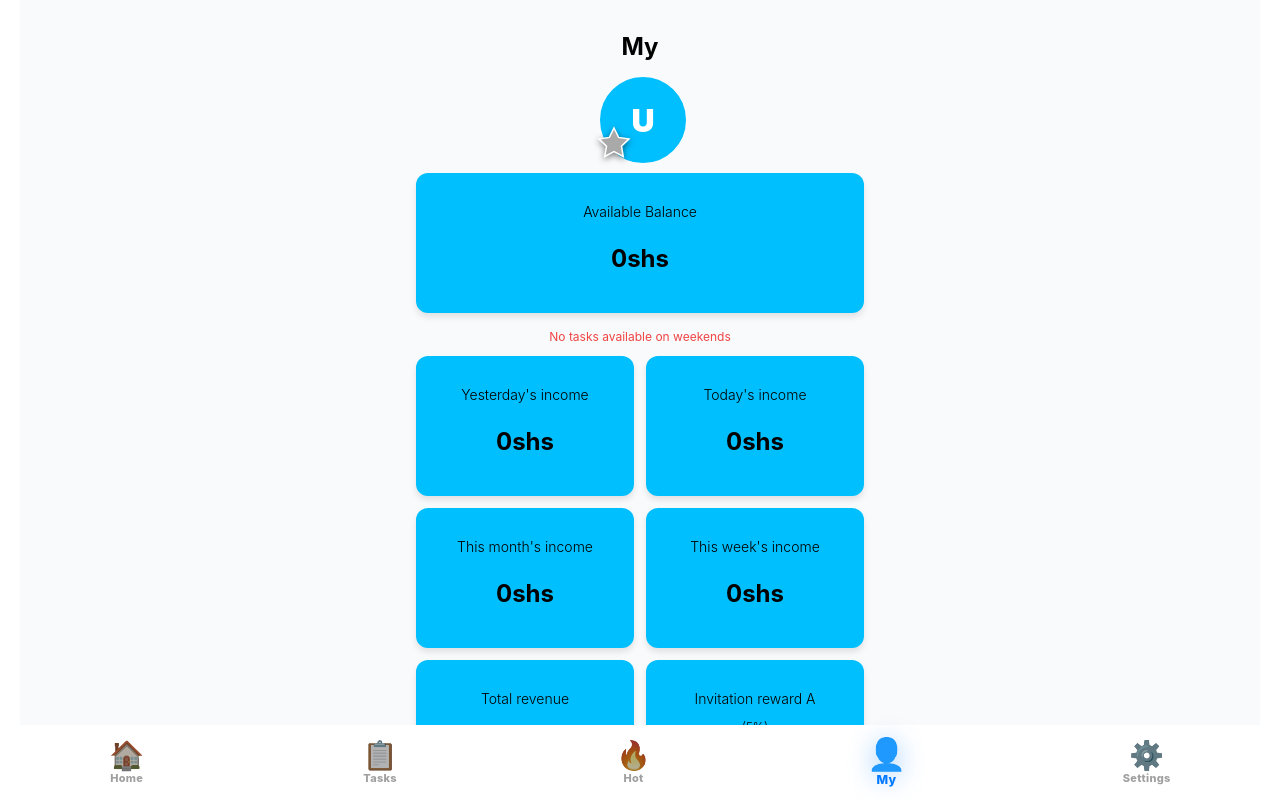
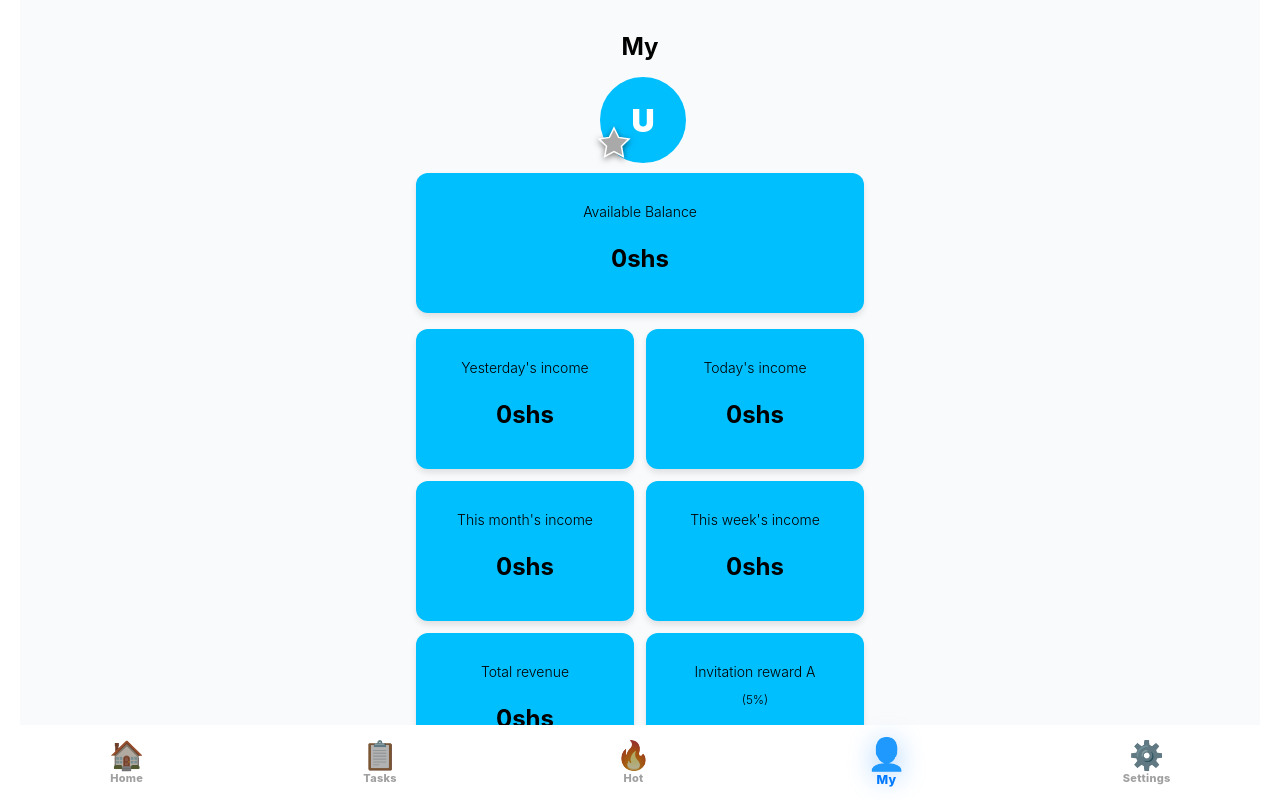
Before and after one commit to Molly256/palamedes-pr, a Next.js app: page /my in a window 1280 px wide. Shown: the top 800 px of the page. Built offline with nearby package versions, Linux system fonts and the light colour scheme.

Commit message:
Fix My tab earnings

```diff
--- a/app/my/page.js
+++ b/app/my/page.js
@@ -41,13 +41,6 @@ export default function MyPage() {
     }).format(new Date(dateStr))
   }
 
-  const isWeekend = (date) => {
-    const day = new Intl.DateTimeFormat('en-UG', {
-      timeZone: TZ, weekday: 'short'
-    }).format(date)
-    return day === 'Sat' || day === 'Sun'
-  }
-
   const calculateEarnings = () => {
     if (!userData) return {
       yesterday: 0, today: 0, thisWeek: 0, thisMonth: 0,
@@ -76,25 +69,23 @@ export default function MyPage() {
       if (isNaN(txDate)) return
       const txDateUG = getUGDate(txDate)
 
-      if (isWeekend(txDateUG)) return
+      // REMOVED: isWeekend check - now counts all days
+      const amt = Math.abs(Number(tx.amount) || 0)
 
       if (txDateUG >= vipStart && tx.type === 'task_reward') {
-        totalAmt += tx.amount
-        if (txDateUG.getTime() === todayUG.getTime()) todayAmt += tx.amount
-        if (txDateUG.getTime() === yesterdayUG.getTime()) yesterdayAmt += tx.amount
-        if (txDateUG >= weekStartUG) weekAmt += tx.amount
-        if (txDateUG >= monthStartUG) monthAmt += tx.amount
+        totalAmt += amt
+        if (txDateUG.getTime() === todayUG.getTime()) todayAmt += amt
+        if (txDateUG.getTime() === yesterdayUG.getTime()) yesterdayAmt += amt
+        if (txDateUG >= weekStartUG) weekAmt += amt
+        if (txDateUG >= monthStartUG) monthAmt += amt
       }
 
       if (tx.type === 'referral_reward') {
-        if (tx.desc?.includes('Team A')) inviteA += tx.amount
-        else if (tx.desc?.includes('Team B')) inviteB += tx.amount
-        else if (tx.desc?.includes('Team C')) inviteC += tx.amount
+        if (tx.desc?.includes('Team A')) inviteA += amt
+        else if (tx.desc?.includes('Team B')) inviteB += amt
+        else if (tx.desc?.includes('Team C')) inviteC += amt
       }
     })
-
-    if (isWeekend(yesterdayUG)) yesterdayAmt = 0
-    if (isWeekend(todayUG)) todayAmt = 0
 
     return {
       yesterday: yesterdayAmt,
@@ -105,7 +96,7 @@ export default function MyPage() {
       inviteA,
       inviteB,
       inviteC,
-      deposit: Number(userData.vipPricePaid) || 0, // FIXED: use actual paid amount from DB
+      deposit: Number(userData.vipPricePaid) || 0,
       balance: userData.balance || 0
     }
   }
@@ -138,6 +129,7 @@ export default function MyPage() {
     }
 
     try {
+      // Keep using /api/my since you have it
       const res = await fetch(`/api/my?phone=${user.phone}`)
       const data = await res.json()
 
@@ -173,9 +165,6 @@ export default function MyPage() {
     </div>
   )
 
-  const todayUG = getUGDate()
-  const isTodayWeekend = isWeekend(todayUG)
-
   if (loading) {
     return <div style={{minHeight: '100%', display: 'flex', alignItems: 'center', justifyContent: 'center', padding: '40px 0'}}>Loading...</div>
   }
@@ -205,11 +194,7 @@ export default function MyPage() {
           </p>
         )}
 
-        {isTodayWeekend && (
-          <p style={{textAlign: 'center', fontSize: '12px', color: '#ef4444', marginBottom: '12px'}}>
-            No tasks available on weekends
-          </p>
-        )}
+        {/* REMOVED: Red weekend text is gone */}
 
         <div style={{display: 'grid', gridTemplateColumns: '1fr 1fr', gap: '12px'}}>
           <Box title="Yesterday's income" amount={earnings.yesterday} />
```
